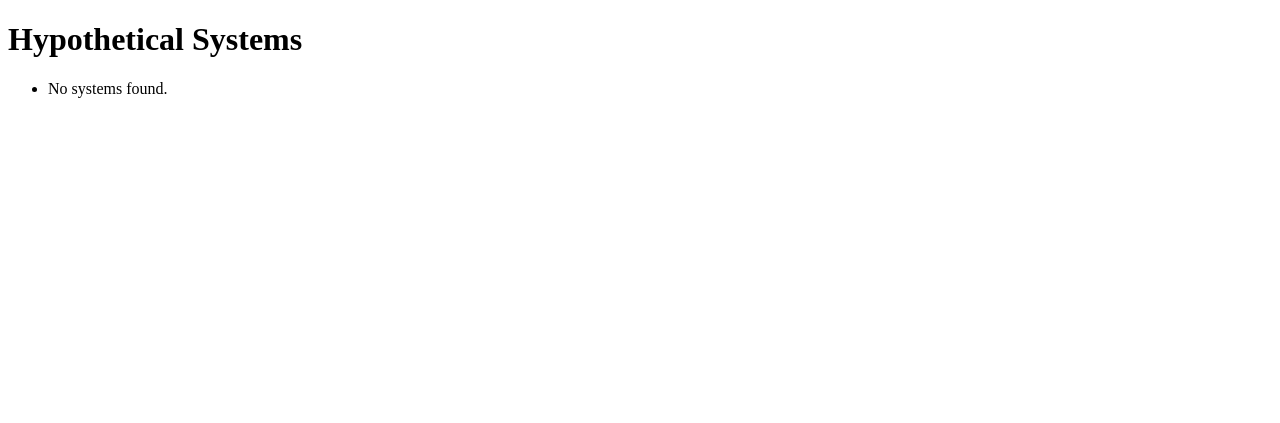
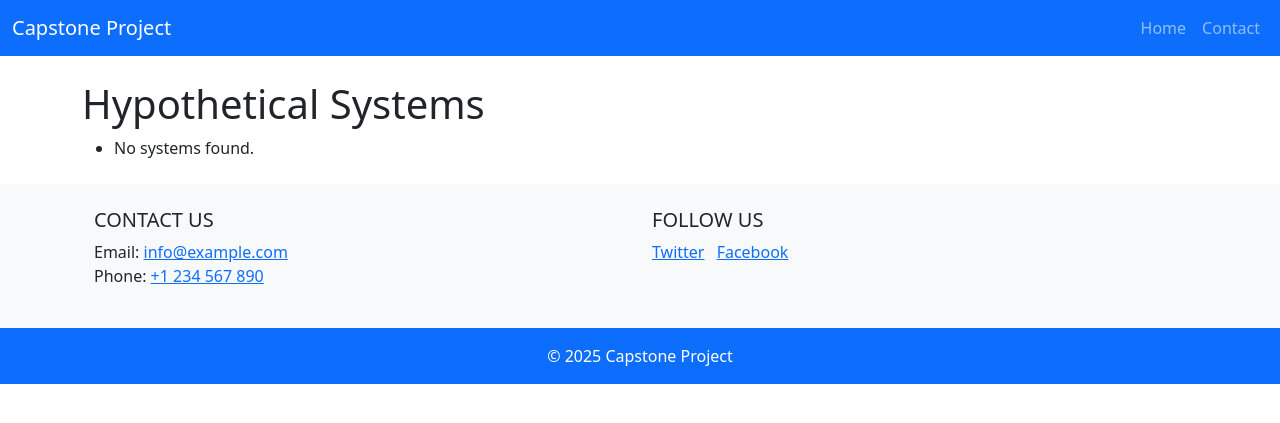
Before and after one commit to lratcli/capstone-project, a Django app: page / in a window 1280 px wide. Shown: the top 423 px of the page. Run offline with Django 4.2, Linux system fonts and the light colour scheme; data that the repository does not hold is empty.

Commit message:
add base template and integrate into home/index page. Update settings.py for templates

```diff
--- a/capstone_project/settings.py
+++ b/capstone_project/settings.py
@@ -18,6 +18,9 @@ if os.path.isfile('env.py'):
 
 # Build paths inside the project like this: BASE_DIR / 'subdir'.
 BASE_DIR = Path(__file__).resolve().parent.parent
+
+# Build path for templates subdirectory to be used in TEMPLATES 'DIRS' setting
+TEMPLATES_DIR = os.path.join(BASE_DIR, 'templates')
 
 
 # Quick-start development settings - unsuitable for production
@@ -65,7 +68,7 @@ ROOT_URLCONF = 'capstone_project.urls'
 TEMPLATES = [
     {
         'BACKEND': 'django.template.backends.django.DjangoTemplates',
-        'DIRS': [],
+        'DIRS': [TEMPLATES_DIR],
         'APP_DIRS': True,
         'OPTIONS': {
             'context_processors': [
--- a/spec_a_console/templates/spec_a_console/index.html
+++ b/spec_a_console/templates/spec_a_console/index.html
@@ -1,10 +1,7 @@
+{% extends "base.html" %}
 
-<!DOCTYPE html>
-<html>
-<head>
-    <title>Hypothetical Systems</title>
-</head>
-<body>
+{% block content %}
+
     <h1>Hypothetical Systems</h1>
     <ul>
         {% for system in hypothetical_systems %}
@@ -26,5 +23,5 @@
             {% endif %}
         </div>
     {% endif %}
-</body>
-</html>
+
+{% endblock %}
--- a/spec_a_console/views.py
+++ b/spec_a_console/views.py
@@ -21,7 +21,7 @@ class HypotheticalSystemListView(generic.ListView):
         approval=1).order_by('-created_on')
 
 
-def HypotheticalSystemDetailView(request, slug):
+def HypotheticalSystem_DetailView(request, slug):
     """A view to show details of a specific HypotheticalSystem."""
     queryset = HypotheticalSystem.objects.filter(approval=1)
     system = get_object_or_404(queryset, slug=slug)
--- /dev/null
+++ b/templates/base.html
@@ -0,0 +1,72 @@
+<!-- static declaration and DTL values go here -->
+
+<!DOCTYPE html>
+<html class="h-100" lang="en">
+
+<head>
+    <meta charset="UTF-8">
+    <meta name="viewport" content="width=device-width, initial-scale=1">
+    <title>{% block title %}Capstone Project{% endblock %}</title>
+    <!-- Bootstrap CSS -->
+    <link href="https://cdn.jsdelivr.net/npm/bootstrap@5.3.2/dist/css/bootstrap.min.css" rel="stylesheet">
+</head>
+
+<body>
+    <!-- Header and Navbar -->
+    <header>
+        <nav class="navbar navbar-expand-lg navbar-dark bg-primary" aria-label="Main navigation">
+            <div class="container-fluid">
+                <a class="navbar-brand" href="{% url 'index' %}">Capstone Project</a>
+                <button class="navbar-toggler" type="button" data-bs-toggle="collapse" data-bs-target="#navbarNav"
+                        aria-controls="navbarNav" aria-expanded="false" aria-label="Toggle navigation">
+                    <span class="navbar-toggler-icon"></span>
+                </button>
+                <div class="collapse navbar-collapse" id="navbarNav">
+                    <ul class="navbar-nav ms-auto">
+                        <li class="nav-item">
+                            <a class="nav-link" href="{% url 'index' %}">Home</a>
+                        </li>
+                        <!-- Add more nav items as needed -->
+                        <li class="nav-item">
+                            <a class="nav-link" href="#contact">Contact</a>
+                        </li>
+                    </ul>
+                </div>
+            </div>
+        </nav>
+    </header>
+
+    <!-- Main Content -->
+    <main class="container my-4" id="main-content" tabindex="0">
+        {% block content %}
+        <!-- Page-specific content goes here -->
+        {% endblock %}
+    </main>
+
+    <!-- Footer -->
+    <footer class="bg-light text-center text-lg-start mt-auto">
+        <div class="container p-4">
+            <div class="row">
+                <div class="col-lg-6 col-md-12 mb-4 mb-md-0">
+                    <h5 class="text-uppercase">Contact Us</h5>
+                    <p id="contact">
+                        Email: <a href="mailto:info@example.com">info@example.com</a><br>
+                        Phone: <a href="tel:+1234567890">+1 234 567 890</a>
+                    </p>
+                </div>
+                <div class="col-lg-6 col-md-12 mb-4 mb-md-0">
+                    <h5 class="text-uppercase">Follow Us</h5>
+                    <a href="#" class="me-2" aria-label="Twitter"><i class="bi bi-twitter"></i>Twitter</a>
+                    <a href="#" class="me-2" aria-label="Facebook"><i class="bi bi-facebook"></i>Facebook</a>
+                </div>
+            </div>
+        </div>
+        <div class="text-center p-3 bg-primary text-white">
+            &copy; {{ year|default:2025 }} Capstone Project
+        </div>
+    </footer>
+
+    <!-- Bootstrap JS (with Popper) -->
+    <script src="https://cdn.jsdelivr.net/npm/bootstrap@5.3.2/dist/js/bootstrap.bundle.min.js"></script>
+</body>
+</html>
```
